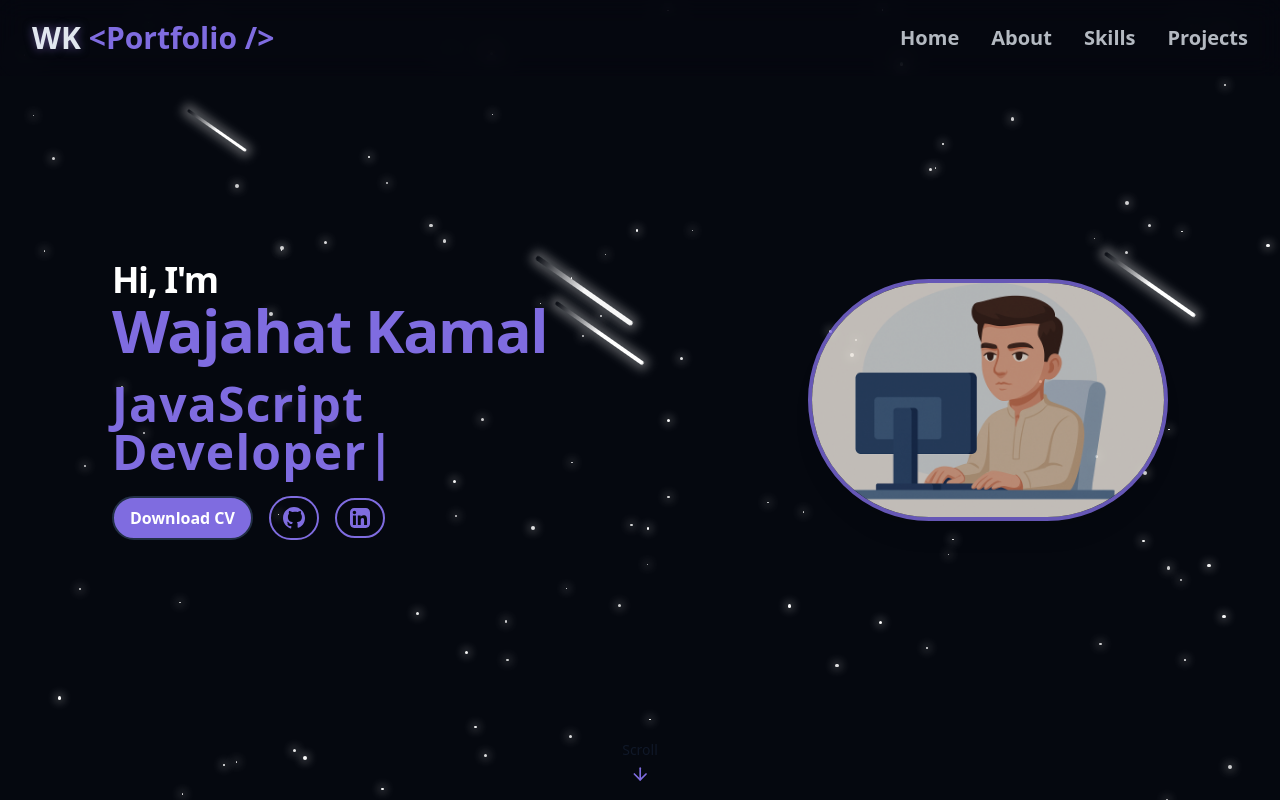
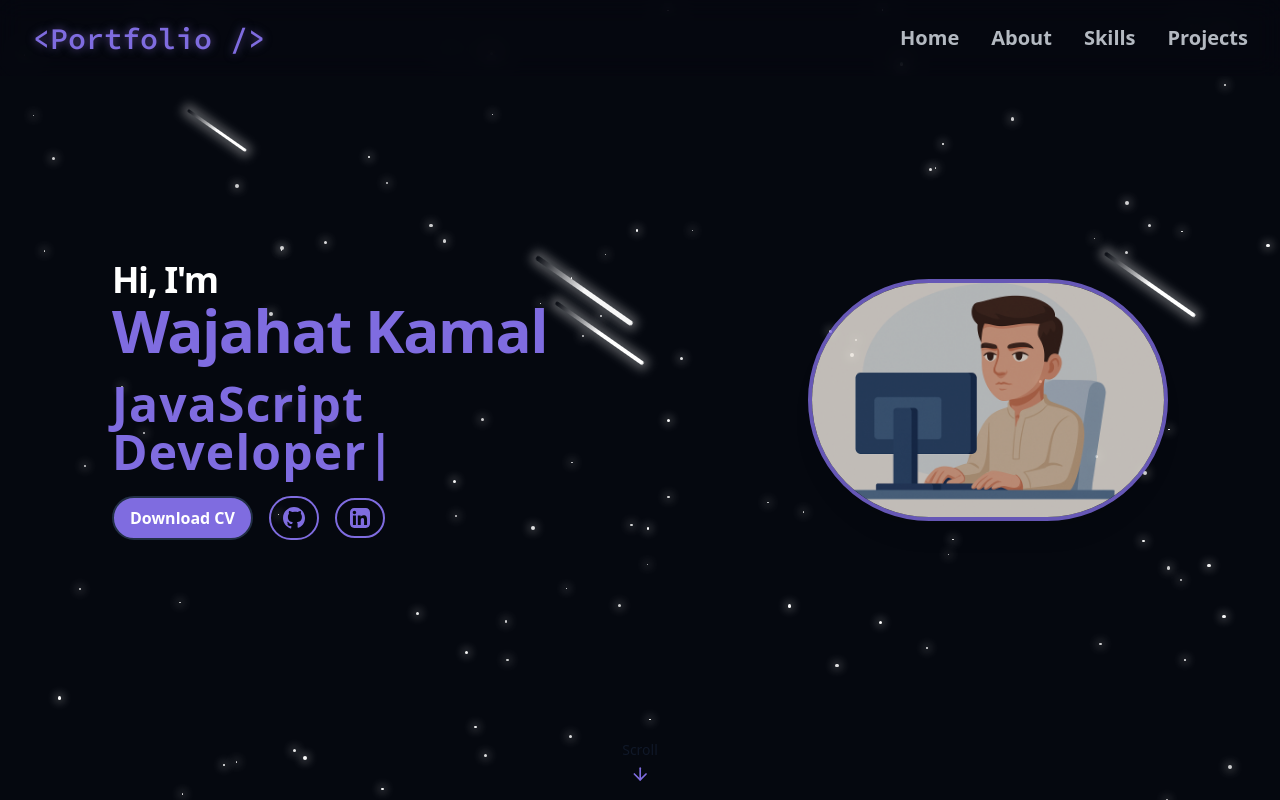
Before and after one commit to wajahat-kamal/Dev-Portfolio, a React (Vite) app: page / in a window 1280 px wide. Shown: the top 800 px of the page. Built offline with nearby package versions, Linux system fonts and the light colour scheme.

Commit message:
Add Source Code Pro font and update Navbar styling for improved typography and layout consistency

```diff
--- a/index.html
+++ b/index.html
@@ -4,6 +4,7 @@
     <meta charset="UTF-8" />
     <link rel="icon" type="image/svg+xml" href="/wklogo.png" />
     <meta name="viewport" content="width=device-width, initial-scale=1.0" />
+<link href="https://fonts.googleapis.com/css2?family=Source+Code+Pro:wght@400;600&display=swap" rel="stylesheet">
     <title>Wajahat Kamal Portfolio</title>
   </head>
   <body>
--- a/src/components/HeroSection.jsx
+++ b/src/components/HeroSection.jsx
@@ -12,7 +12,7 @@ const HeroSection = () => {
         <div className="text-start lg:text-left flex-1 space-y-2 md:space-y-5">
           {/* Heading */}
           <h1 className="text-3xl sm:text-5xl md:text-6xl font-extrabold tracking-tight">
-            <span className="block opacity-0 animate-fade-in text-white text-2xl md:text-4xl">
+            <span className="block opacity-0 animate-fade-in text-white text-center md:text-start text-2xl md:text-4xl">
               Hi, I'm
             </span>
             <span className="text-primary opacity-0 animate-fade-in-delay-1">
--- a/src/components/Navbar.jsx
+++ b/src/components/Navbar.jsx
@@ -35,8 +35,8 @@ export const Navbar = () => {
           className="text-xl font-bold text-primary flex items-center"
           href="#hero"
         >
-          <span className="relative z-60 text-2xl md:text-3xl">
-            <span className="text-glow text-foreground"> WK </span> &lt;Portfolio /&gt;
+          <span className="text-2xl md:text-3xl flex items-center text-glow fira-code">
+            {"<Portfolio />"}
           </span>
         </a>
 
@@ -84,10 +84,6 @@ export const Navbar = () => {
             ))}
           </div>
         </div>
-
-
-
-
       </div>
     </nav>
   );
--- a/src/index.css
+++ b/src/index.css
@@ -213,3 +213,6 @@
     to { opacity: 1; transform: translateY(0); }
   }
 }
+.fira-code {
+  font-family: 'Source Code Pro', monospace;
+}
```
